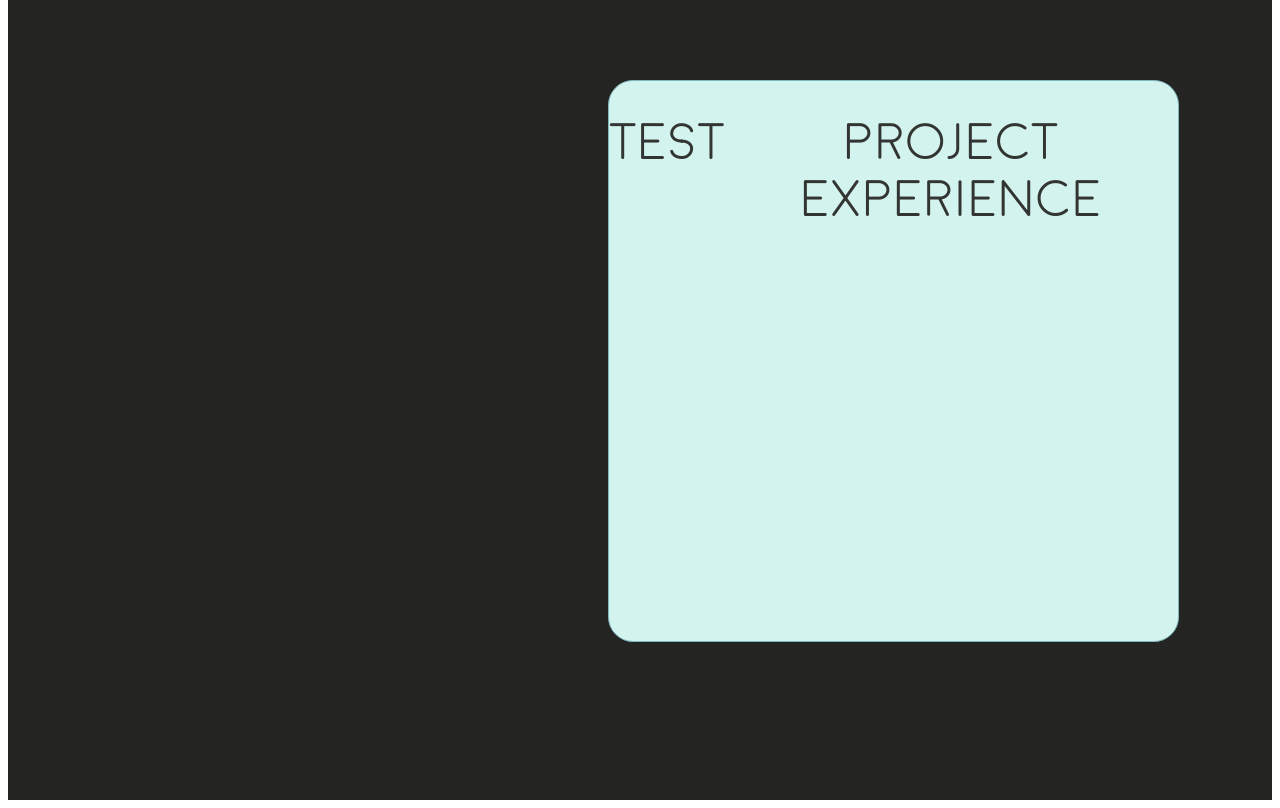
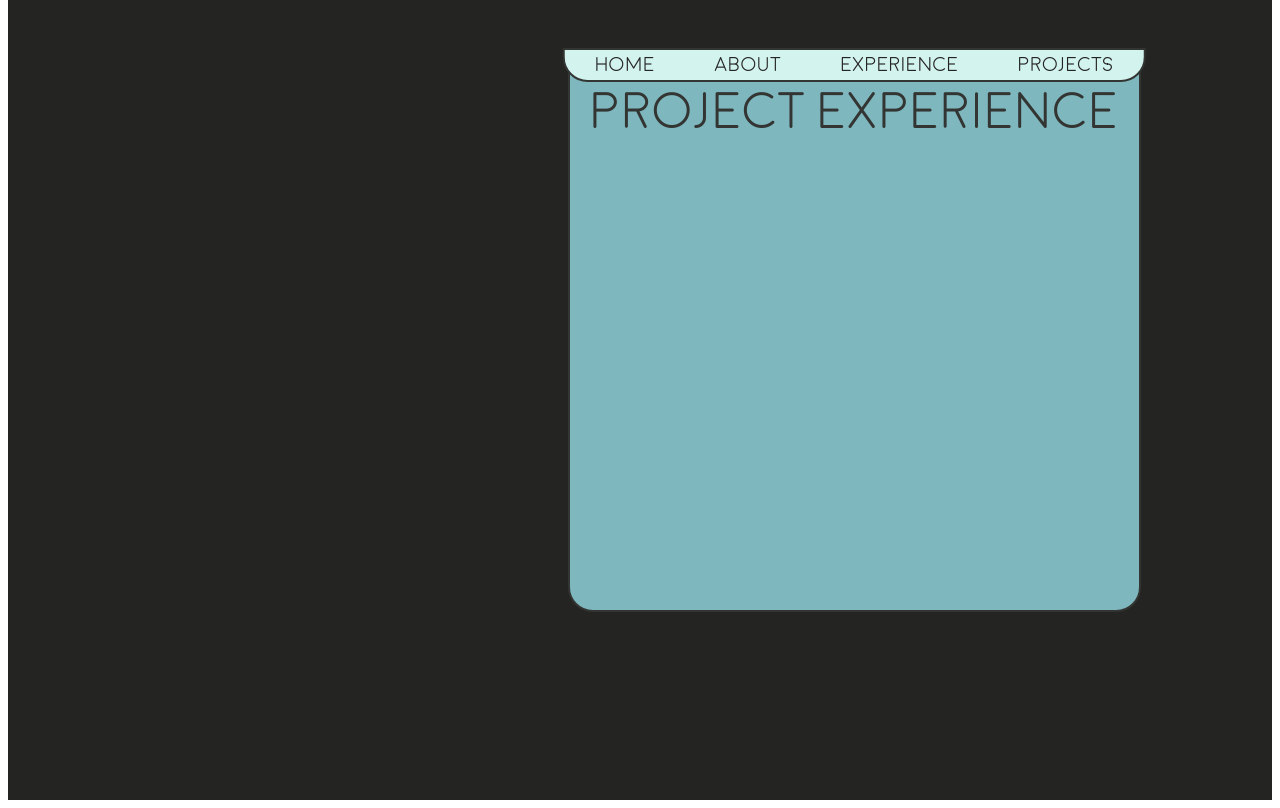
Before and after one commit to Cra1gJohnson/Base_website, a React (Vite) app: page /experience in a window 1280 px wide. Built offline with nearby package versions, Linux system fonts and the light colour scheme.

Commit message:
New navbar/tab setting is functioning.

```diff
--- a/src/assets/components/NavBar.jsx
+++ b/src/assets/components/NavBar.jsx
@@ -11,8 +11,8 @@ const NavBar = () => {
       <Link to='/resume' className="nav-link">
         <h3>Resume</h3>
       </Link>
-      <Link to='/work-experience' className="nav-link">
-        <h3>Work Experience</h3>
+      <Link to='/experience' className="nav-link">
+        <h3>Experience</h3>
       </Link>
       <Link to='/projects' className="nav-link">
         <h3>Projects</h3>
--- /dev/null
+++ b/src/assets/components/tabsbar.css
@@ -0,0 +1,27 @@
+.tabs-bar {
+    font-family: 'moon-rounded';
+    position: absolute;
+    background-color: #D3F3EE;
+    display: flex;
+    border-radius: 0px 0px 25px 25px;
+    border: 2px solid #333533;
+    height: 30px;
+    left: 50%;
+    transform: translateX(-50%);
+    top: 0;
+    margin-top: -2px;
+    flex-direction: row;
+}
+
+.tabs-link {
+    font-size: 20px;
+    font-family: 'moon-rounded';
+    color: #242423;
+    margin-right: 30px;
+    margin-left: 30px;
+    transition: color 0.5s ease;
+}
+
+.tabs-link:hover {
+    color:#7FB7BE;
+}
--- /dev/null
+++ b/src/assets/components/tabsbar.jsx
@@ -0,0 +1,24 @@
+import React from 'react';
+import { Link } from 'react-router-dom';
+import './tabsbar.css';
+
+const TabsBar = () => {
+    return (
+        <div className="tabs-bar">
+            <Link to='/'>
+                <text className='tabs-link'>Home</text>
+            </Link>
+            <Link to='/about'>
+                <text className='tabs-link'>About</text>
+            </Link>
+            <Link to='/experience'>
+                <text className='tabs-link'>Experience</text>
+            </Link>
+            <Link to='/projects'>
+                <text className='tabs-link'>Projects</text>
+            </Link>
+        </div>
+    );
+};
+
+export default TabsBar;
--- a/src/pages/Experience.css
+++ b/src/pages/Experience.css
@@ -13,21 +13,10 @@
     align-items: right;
     justify-content: center;
     border-radius: 25px;
-    border: 1px solid #7FB7BE;
+    border: 2px solid #333533;
     width: 45%;
     height: 70%;
-    left: 75vh;
-    background-color: #D3F3EE;
-    top: 10vh;
+    left: 70vh;
+    background-color: #7FB7BE;
+    top: 6vh;
 }
-
-.tabs-bar {
-    font-family: 'moon-rounded';
-    position: relative;
-    display: flex;
-    align-items: left;
-    justify-content: left;
-    flex-direction: column;
-    left: 0vh;
-    top: 0vh;
-}
--- a/src/pages/Experience.jsx
+++ b/src/pages/Experience.jsx
@@ -1,5 +1,6 @@
 
 import './Experience.css';
+import TabsBar from '../assets/components/tabsbar.jsx';
 
 
 // I am going about this all wrong.
@@ -9,8 +10,8 @@ export default function Experience() {
     return (
         <div className="background">
             <div className="main-body">
-                <div className="tabs-bar">
-                    <h1>test</h1>
+                <div style={{ display: 'flex', justifyContent: 'center' }}>
+                    <TabsBar />
                 </div>
                 <h1>Project Experience</h1>
             </div>
```
